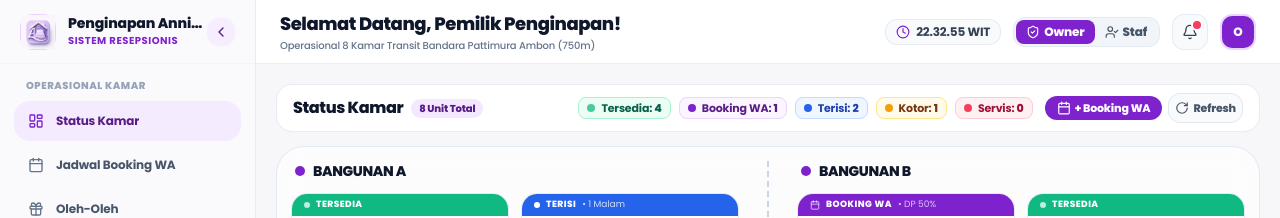
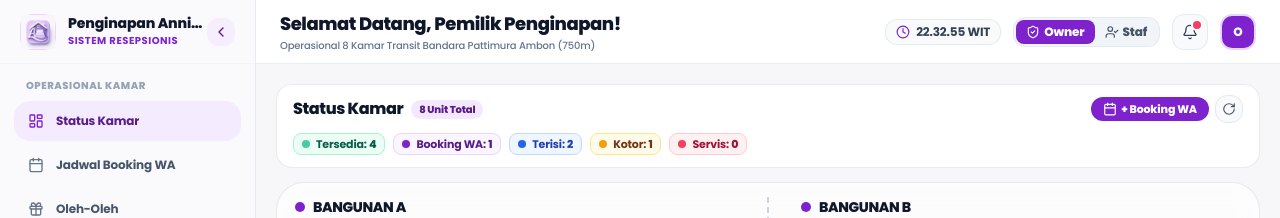
Before and after one commit to ilsetiawan1/penginapan-annisa, a Next.js app in the folder apps/web/: page /admin/dashboard in a window 1280 px wide. Shown: the top 218 px of the page. Built offline with nearby package versions, Linux system fonts and the light colour scheme.

Commit message:
style(admin): polish room matrix layout for tablet portrait mode with clean 2-tier header toolbar and sharp section dividers

```diff
--- a/apps/web/src/features/admin/rooms/components/room-matrix.tsx
+++ b/apps/web/src/features/admin/rooms/components/room-matrix.tsx
@@ -232,9 +232,9 @@ export function RoomMatrix() {
   return (
     <div className="space-y-3 sm:space-y-3.5">
       {/* Top Header Strip: Status Kamar + Counter Badges + Tombol Catat Booking WA */}
-      <div className="bg-white p-3 sm:py-2 sm:px-4 rounded-2xl border border-slate-200/80 shadow-2xs space-y-2.5 sm:space-y-0 sm:flex sm:items-center sm:justify-between sm:gap-3">
-        {/* Baris 1: Judul Status Kamar & Tombol Aksi Cepat */}
-        <div className="flex items-center justify-between gap-2">
+      <div className="bg-white p-3 sm:py-2.5 sm:px-4 rounded-2xl border border-slate-200/80 shadow-2xs space-y-2.5 sm:space-y-2">
+        <div className="flex items-center justify-between gap-2 flex-wrap">
+          {/* Judul & Total Unit */}
           <div className="flex items-center gap-2">
             <h2 className="text-sm sm:text-base font-black text-slate-900 tracking-tight">
               Status Kamar
@@ -244,29 +244,31 @@ export function RoomMatrix() {
             </span>
           </div>
 
-          {/* Tombol Aksi di Mobile (Pindah ke kanan atas) */}
-          <div className="flex items-center gap-1.5 sm:hidden">
+          {/* Tombol Aksi Cepat */}
+          <div className="flex items-center gap-1.5">
             <button
               type="button"
               onClick={() => setIsAdvanceBookingOpen(true)}
-              className="px-2.5 py-1 rounded-xl bg-purple-700 hover:bg-purple-800 text-white text-[10px] font-black flex items-center gap-1 shadow-xs cursor-pointer transition"
+              className="px-2.5 sm:px-3 py-1 rounded-xl bg-purple-700 hover:bg-purple-800 text-white text-[10px] sm:text-[11px] font-extrabold flex items-center gap-1 shadow-xs cursor-pointer transition"
             >
-              <Calendar className="w-3 h-3" />
+              <Calendar className="w-3 sm:w-3.5 h-3 sm:h-3.5" />
               <span>+ Booking WA</span>
             </button>
+
             <button
               type="button"
               onClick={handleResetRooms}
               title="Refresh & Reset Data Demo Kamar"
-              className="p-1 rounded-xl border border-slate-200 bg-slate-50 hover:bg-purple-50 text-slate-600 hover:text-purple-700 transition cursor-pointer shadow-2xs"
+              className="p-1 sm:p-1.5 rounded-xl border border-slate-200 bg-slate-50 hover:bg-purple-50 text-slate-600 hover:text-purple-700 transition cursor-pointer shadow-2xs flex items-center gap-1"
             >
               <RotateCw className={`w-3.5 h-3.5 ${isRefreshing ? "animate-spin text-purple-700" : ""}`} />
+              <span className="text-[10px] sm:text-[11px] font-extrabold hidden xs:inline">Refresh</span>
             </button>
           </div>
         </div>
 
-        {/* Baris 2: Status Pills Horizontal (Bisa di-scroll halus di mobile tanpa berantakan) */}
-        <div className="flex items-center gap-1.5 sm:gap-2 overflow-x-auto no-scrollbar py-0.5 sm:py-0 text-xs font-bold shrink-0">
+        {/* Baris Status Pills Horizontal (Rapi & Responsif) */}
+        <div className="flex items-center gap-1.5 sm:gap-2 overflow-x-auto no-scrollbar py-0.5 text-xs font-bold shrink-0">
           <span className="bg-emerald-50 text-emerald-800 border border-emerald-200 px-2 py-0.5 rounded-lg flex items-center gap-1.5 text-[11px] shrink-0">
             <span className="w-2 h-2 rounded-full bg-emerald-500 animate-pulse" />
             <span>
@@ -303,36 +305,14 @@ export function RoomMatrix() {
               Servis: <strong>{maintenanceCount}</strong>
             </span>
           </span>
-
-          {/* Tombol Pintas Desktop Saja */}
-          <div className="hidden sm:flex items-center gap-1.5 pl-1">
-            <button
-              type="button"
-              onClick={() => setIsAdvanceBookingOpen(true)}
-              className="px-3 py-1 rounded-xl bg-purple-700 hover:bg-purple-800 text-white text-[11px] font-extrabold flex items-center gap-1 shadow-xs cursor-pointer transition"
-            >
-              <Calendar className="w-3.5 h-3.5" />
-              <span>+ Booking WA</span>
-            </button>
-
-            <button
-              type="button"
-              onClick={handleResetRooms}
-              title="Refresh & Reset Data Demo Kamar"
-              className="p-1.5 rounded-xl border border-slate-200 bg-slate-50 hover:bg-purple-50 text-slate-600 hover:text-purple-700 transition cursor-pointer shadow-2xs flex items-center gap-1"
-            >
-              <RotateCw className={`w-3.5 h-3.5 ${isRefreshing ? "animate-spin text-purple-700" : ""}`} />
-              <span className="text-[11px] font-extrabold hidden md:inline">Refresh</span>
-            </button>
-          </div>
         </div>
       </div>
 
-      {/* 2 BANGUNAN BERDAMPINGAN DENGAN GARIS PEMISAH DASHED LINE ELEMEN DI TENGAH */}
+      {/* 2 BANGUNAN DENGAN GARIS PEMISAH DASHED LINE (VERTIKAL DI LANDSCAPE/DESKTOP & HORIZONTAL DI PORTRAIT) */}
       <div className="bg-white/70 backdrop-blur-md rounded-3xl p-3.5 sm:p-4.5 border border-slate-200/90 shadow-2xs">
         <div className="grid grid-cols-1 lg:grid-cols-[1fr_auto_1fr] gap-4 lg:gap-6 items-stretch">
           {/* ====================================================
-              KIRI: BANGUNAN A (4 KAMAR: #A1 s/d #A4)
+              BANGUNAN A (4 KAMAR: #A1 s/d #A4)
               ==================================================== */}
           <div className="space-y-3">
             <div className="flex items-center gap-2 px-1">
@@ -360,16 +340,16 @@ export function RoomMatrix() {
           </div>
 
           {/* ====================================================
-              TENGAH: ELEMEN DASHED LINE PEMISAH (100% SIMETRIS RATA TENGAH)
+              TENGAH: ELEMEN DASHED LINE PEMISAH (VERTIKAL DI LANDSCAPE)
               ==================================================== */}
           <div className="hidden lg:flex items-center justify-center px-1">
             <div className="w-[1px] h-full border-r-2 border-dashed border-slate-300 my-1" />
           </div>
 
           {/* ====================================================
-              KANAN: BANGUNAN B (4 KAMAR: #B1 s/d #B4)
+              BANGUNAN B (4 KAMAR: #B1 s/d #B4)
               ==================================================== */}
-          <div className="space-y-3 pt-3 border-t-2 border-dashed border-slate-200 lg:border-t-0 lg:pt-0">
+          <div className="space-y-3 pt-3 border-t-2 border-dashed border-slate-300 lg:border-t-0 lg:pt-0">
             <div className="flex items-center gap-2 px-1">
               <span className="w-2.5 h-2.5 rounded-full bg-purple-700" />
               <h3 className="font-black text-xs sm:text-sm text-slate-900 tracking-tight">
```
